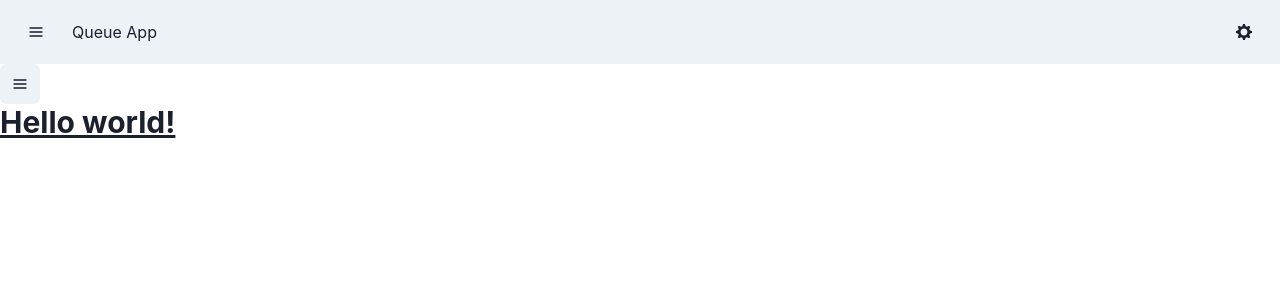
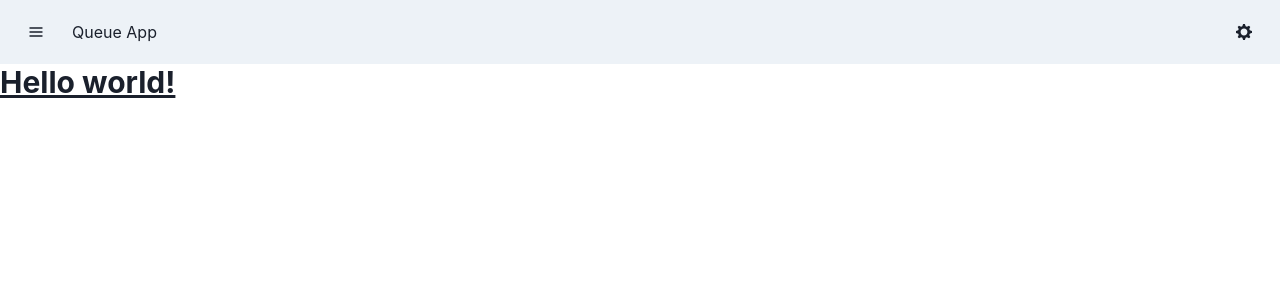
Before and after one commit to jchen42703/waiting-line-app, a React (Create React App) app in the folder frontend/: page / in a window 1280 px wide. Shown: the top 300 px of the page. Built offline with nearby package versions, Linux system fonts and the light colour scheme.

Commit message:
global navbar and added route for settings

```diff
--- a/frontend/src/views/App.js
+++ b/frontend/src/views/App.js
@@ -4,16 +4,20 @@ import { BrowserRouter, Route, Routes } from "react-router-dom";
 import Login from "./auth/Login";
 import Dashboard from "./dashboard/dashboard";
 import Home from "./home/Home";
+import SettingsPage from "./settings/settings";
 import { ChakraProvider } from "@chakra-ui/react";
+import Nav from "../components/NavBar";
 
 export default function App() {
   return (
     <ChakraProvider resetCSS={true}>
       <BrowserRouter>
+        <Nav></Nav>
         <Routes>
           <Route path="/" element={<Home />} />
           <Route path="dashboard" element={<Dashboard />} />
           <Route path="login" element={<Login />} />
+          <Route path="settings" element={<SettingsPage />} />
         </Routes>{" "}
       </BrowserRouter>
     </ChakraProvider>
--- a/frontend/src/views/home/Home.js
+++ b/frontend/src/views/home/Home.js
@@ -1,12 +1,8 @@
 import "../../styles/styles.scss";
-import Nav from "../../components/NavBar";
-import NavDrawer from "../../components/Drawer";
 
 export default function Home() {
   return (
     <div>
-      <Nav></Nav>
-      <NavDrawer></NavDrawer>
       <h1 className="text-3xl font-bold underline"> Hello world!</h1>
     </div>
   );
```
